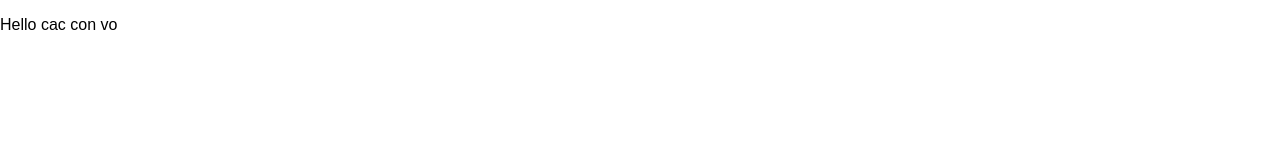
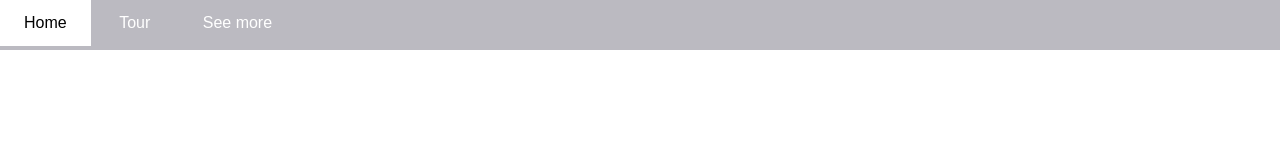
Before and after one commit to phihungvo/Code, a plain HTML site: page HTMLCSS/index.html in a window 1280 px wide. Drawn offline with Linux system fonts and the light colour scheme.

Commit message:
update code

```diff
--- a/HTMLCSS/index.html
+++ b/HTMLCSS/index.html
@@ -8,6 +8,14 @@
     <link rel="stylesheet" href="style.css">
 </head>
 <body>
-    <p> Hello cac con vo</p>
+     <div class="container">
+        <div class="header">
+            <div class="nav">
+                <a href="#" id="subnav">Home</a>
+                <a href="#" id="subnav">Tour</a>
+                <a href="#" id="subnav">See more</a>
+            </div>
+        </div>
+     </div>
 </body>
 </html>
--- a/HTMLCSS/style.css
+++ b/HTMLCSS/style.css
@@ -1,6 +1,37 @@
+
+* {
+    padding: 0;
+    margin: 0;
+    box-sizing: border-box;
+}
+
+html {
+    font-family: Arial, Helvetica, sans-serif;
+}
+
 body {
     max-width: 100%;
     margin: 0;
     padding: 0;
     font-family: Arial, Helvetica, sans-serif;
 }
+
+.header {
+    height: 50px;
+    background-color: #34304655;;
+    position: relative;
+
+}
+.header a {
+
+    color:#fff;
+    text-decoration: none;
+    line-height: 46px;
+    padding: 0 24px ;
+    display: inline-block;
+}
+
+.header a:hover {
+    color: black;
+    background-color: white;
+}
--- a/style.css
+++ /dev/null
@@ -1,5 +0,0 @@
-body {
-    margin:0;
-    padding:0;
-    font-family: Arial, Helvetica, sans-serif;
-}
```
Also changed, not shown: index.html (deleted, +0 -13 lines).
